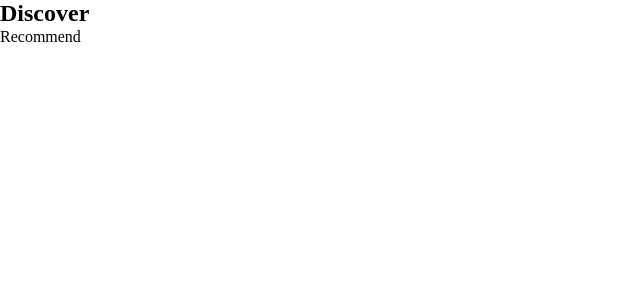
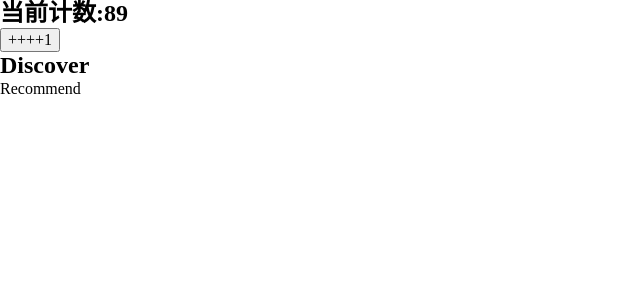
Before and after one commit to Li-hao-1011/music-player, a React (Create React App) app: page /#/discover/recommend in a window 1280 px wide. Shown: the top 300 px of the page, without its empty margins (0-640 px from the left). Built offline with nearby package versions, Linux system fonts and the light colour scheme.

Commit message:
安装redux(@reduxjs/toolkit、react-redux)

```diff
--- a/package.json
+++ b/package.json
@@ -3,6 +3,7 @@
   "version": "0.1.0",
   "private": true,
   "dependencies": {
+    "@reduxjs/toolkit": "^1.9.1",
     "@testing-library/jest-dom": "^5.16.5",
     "@testing-library/react": "^13.4.0",
     "@testing-library/user-event": "^13.5.0",
@@ -14,6 +15,7 @@
     "normalize.css": "^8.0.1",
     "react": "^18.2.0",
     "react-dom": "^18.2.0",
+    "react-redux": "^8.0.5",
     "react-router-dom": "^6.4.5",
     "react-scripts": "5.0.1",
     "typescript": "^4.9.4",
--- a/src/App.tsx
+++ b/src/App.tsx
@@ -1,11 +1,22 @@
 import React, { Suspense } from 'react'
 import { useRoutes } from 'react-router-dom'
 import { routes } from '@/router'
+import { useAppSelector, useAppDispatch, appShallowEqual } from '@/store/index'
+import { calcCount } from '@/store/modules/counter'
 
 function App() {
+  const selector = useAppSelector(
+    (state) => ({
+      count: state.counter.counter
+    }),
+    appShallowEqual
+  )
+  const dispatch = useAppDispatch()
   return (
     <>
       <Suspense fallback="">
+        <h2>当前计数:{selector.count}</h2>
+        <button onClick={() => dispatch(calcCount(1))}>++++1</button>
         <div className="App">{useRoutes(routes)}</div>
       </Suspense>
     </>
--- a/src/index.tsx
+++ b/src/index.tsx
@@ -1,16 +1,20 @@
 import React from 'react'
 import ReactDOM from 'react-dom/client'
 import { HashRouter } from 'react-router-dom'
+import { Provider } from 'react-redux'
 import 'normalize.css'
 import './assets/css/index.less'
 import App from '@/App'
+import { store } from '@/store/index'
 
 const root = ReactDOM.createRoot(document.getElementById('root') as HTMLElement)
 root.render(
   // <React.StrictMode>
-  <HashRouter>
-    <App />
-  </HashRouter>
+  <Provider store={store}>
+    <HashRouter>
+      <App />
+    </HashRouter>
+  </Provider>
   // </React.StrictMode>
 )
 
--- /dev/null
+++ b/src/store/index.ts
@@ -0,0 +1,15 @@
+import { configureStore } from '@reduxjs/toolkit'
+import { useSelector, useDispatch, TypedUseSelectorHook, shallowEqual } from 'react-redux'
+import { counterReducers } from './modules/counter'
+
+export const store = configureStore({
+  reducer: {
+    counter: counterReducers
+  }
+})
+
+export type IRootStore = ReturnType<typeof store.getState>
+// TypedUseSelectorHook 函数签名
+export const useAppSelector: TypedUseSelectorHook<IRootStore> = useSelector
+export const useAppDispatch: () => typeof store.dispatch = useDispatch
+export const appShallowEqual = shallowEqual
--- /dev/null
+++ b/src/store/modules/counter.ts
@@ -0,0 +1,14 @@
+import { createSlice } from '@reduxjs/toolkit'
+
+const counterSplice = createSlice({
+  name: 'counter',
+  initialState: { counter: 89 },
+  reducers: {
+    calcCount(state, action) {
+      state.counter += action.payload
+    }
+  }
+})
+
+export const counterReducers = counterSplice.reducer
+export const { calcCount } = counterSplice.actions
```
Also changed, not shown: 2 other files (tests, documents, lock files or other folders).
